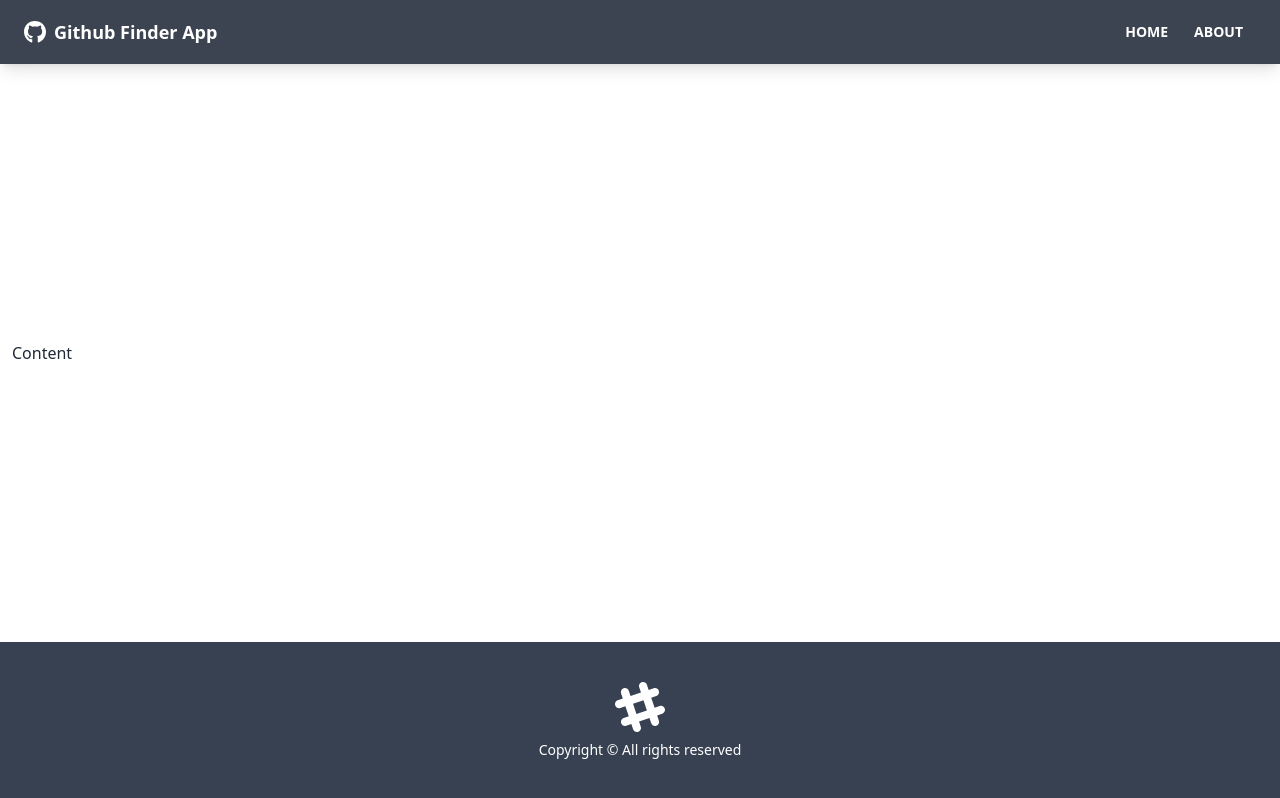
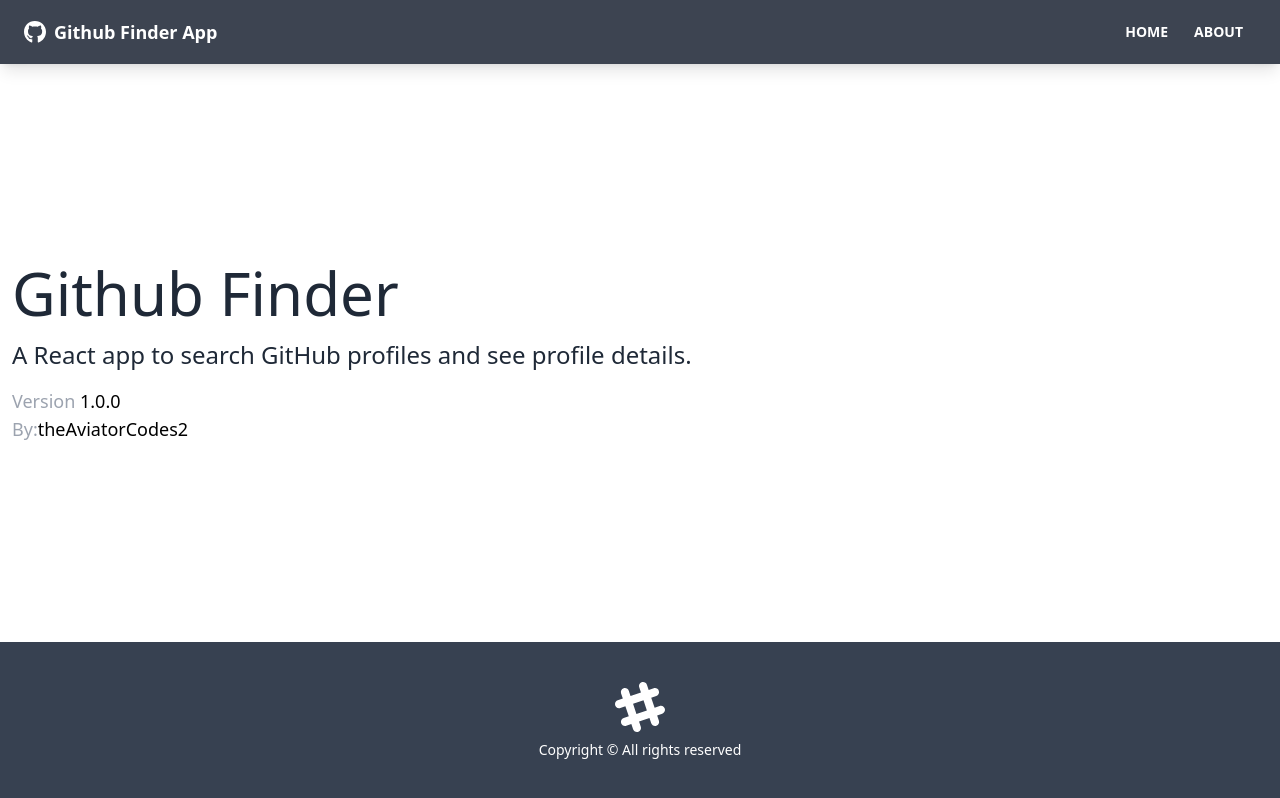
Before and after one commit to Aviatorscode2/github-finder-app, a React (Create React App) app: page /about in a window 1280 px wide. Built offline with nearby package versions, Linux system fonts and the light colour scheme; the HTML template or start-up script is replaced by a standard one.

Commit message:
layout for the about page

```diff
--- a/src/App.js
+++ b/src/App.js
@@ -1,13 +1,24 @@
-import { BrowserRouter as Router, Routes } from 'react-router-dom';
+import { BrowserRouter as Router, Route, Routes } from 'react-router-dom';
 import Footer from './components/layouts/Footer';
 import Navbar from './components/layouts/Navbar';
+import Home from './pages/Home';
+import About from './pages/About';
+import NotFound from './pages/NotFound';
+
 function App() {
   return (
     <Router>
       <div className="flex flex-col justify-between h-screen">
         <Navbar />
 
-        <main className="container  mx-auto px-3 pb-12">Content</main>
+        <main className="container  mx-auto px-3 pb-12">
+          <Routes>
+            <Route path="/" element={<Home />} />
+            <Route path="/about" element={<About />} />
+            <Route path="/notfound" element={<NotFound />} />
+            <Route path="/*" element={<NotFound />} />
+          </Routes>
+        </main>
         <Footer />
       </div>
     </Router>
--- /dev/null
+++ b/src/pages/About.jsx
@@ -0,0 +1,23 @@
+import React from 'react';
+
+function About() {
+  return (
+    <>
+      <h1 className="text-6xl mb-4">Github Finder</h1>
+      <p className="mb-4 text-2xl font-light">
+        A React app to search GitHub profiles and see profile details.
+      </p>
+      <p className="text-lg text-gray-400">
+        Version <span className="text-black">1.0.0</span>
+      </p>
+      <p className="text-lg text-gray-400">
+        By:
+        <a className="text-black" href="https://twitter.com/edoboi_">
+          theAviatorCodes2
+        </a>
+      </p>
+    </>
+  );
+}
+
+export default About;
```
